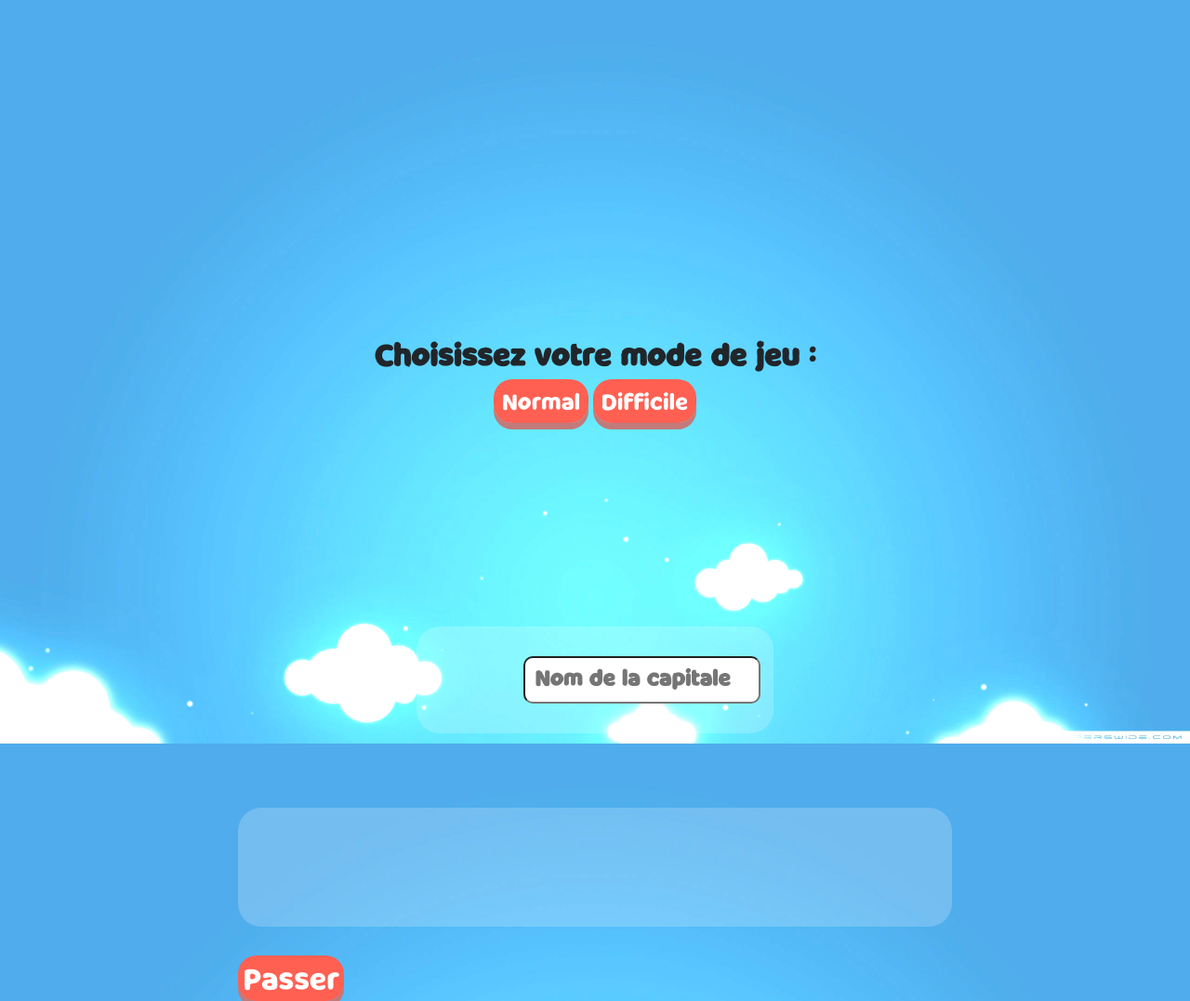
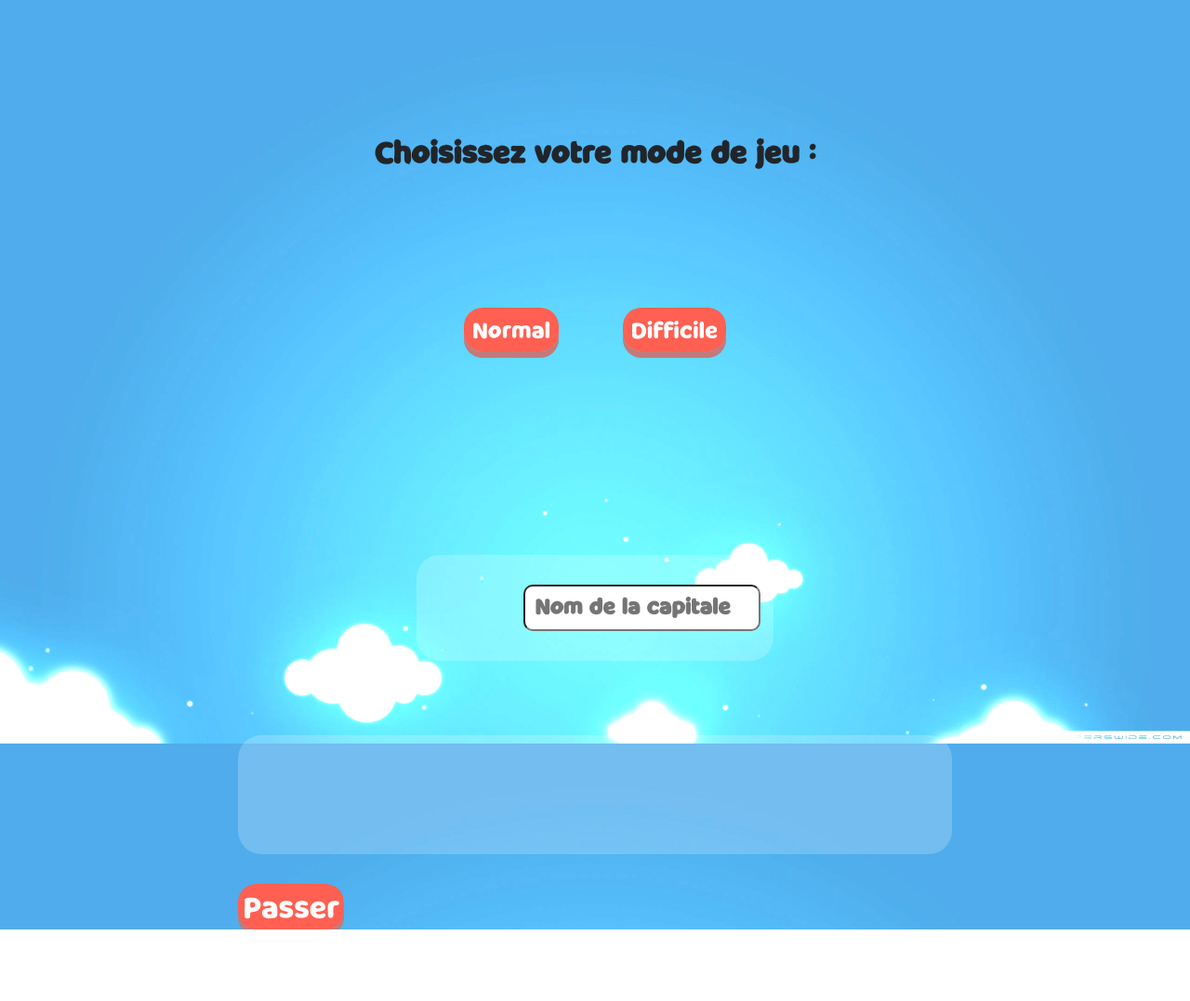
Before and after one commit to remiLNG/GeoQuizz, a website: page GeoQuizz/CapitalCity.html in a window 1280 px wide. Shown: the whole page at 93% size. After the commit the page ends 1000 px from the top, so only its background shows below. Drawn offline with nearby package versions, Linux system fonts and the light colour scheme; no server answers.

Commit message:
#81 Design des boutons

```diff
--- a/GeoQuizz/css/capitalCity.css
+++ b/GeoQuizz/css/capitalCity.css
@@ -15,11 +15,25 @@ body {
 }
 
 
+#ChoixText{
+    margin-bottom: 10rem;
+}
+
+#normal{
+    margin-right: 2rem;
+}
+
+#hard{
+    margin-left: 2rem;
+}
+
+
+/* Partie pour la selection du mode */
+
 div#select {
-    margin-top:25%;
+    margin-top:8%;
     text-align : center;
 }
-
 
 /* Partie drapeau et conteneur du drapeau  */
 
@@ -148,9 +162,6 @@ div#contrep {
     margin-right: 20%;
 }
 
-#ChoixText{
-    margin-bottom: 20px;
-}
 
 #champ {
     margin-left: 30%;
--- a/GeoQuizz/css/flagFinder.css
+++ b/GeoQuizz/css/flagFinder.css
@@ -18,7 +18,15 @@ body {
 }
 
 #ChoixText{
-    margin-bottom: 20px;
+    margin-bottom: 10rem;
+}
+
+#normal{
+    margin-right: 2rem;
+}
+
+#hard{
+    margin-left: 2rem;
 }
 
 
@@ -88,7 +96,7 @@ a:active{
 /* Partie pour la selection du mode */
 
 div#select {
-    margin-top:25%;
+    margin-top:8%;
     text-align : center;
 }
 
--- a/GeoQuizz/css/flagGuesser.css
+++ b/GeoQuizz/css/flagGuesser.css
@@ -20,13 +20,22 @@ h2 {
 }
 
 #ChoixText{
-    margin-bottom: 20px;
+    margin-bottom: 10rem;
 }
+
+#normal{
+    margin-right: 2rem;
+}
+
+#hard{
+    margin-left: 2rem;
+}
+
 
 /* Partie pour la selection du mode */
 
 div#select {
-    margin-top:25%;
+    margin-top:8%;
     text-align : center;
 }
 
```
